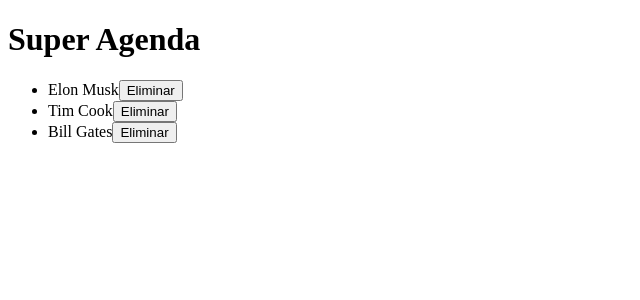
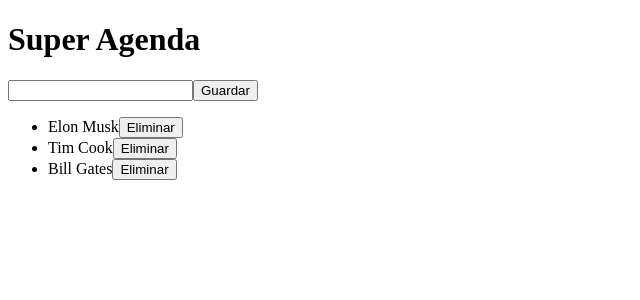
Before and after one commit to javivega/AgendaAngular4, an Angular app: page / in a window 1280 px wide. Shown: the top 300 px of the page, without its empty margins (0-640 px from the left). Built offline with nearby package versions, Linux system fonts and the light colour scheme.

Commit message:
creo mi componente formulario-contacto

```diff
--- a/src/app/app.component.html
+++ b/src/app/app.component.html
@@ -1,6 +1,8 @@
 <h1>
   {{_title}}
 </h1>
+
+<formulario-alta></formulario-alta>
 <!-- Podemos instanciar en la vista del componente padre al componente hijo,
 y este ira con toda la logica asociada exactamente igual que react. Esta etiqueta responde al selector
 del componente -->
--- a/src/app/app.module.ts
+++ b/src/app/app.module.ts
@@ -5,11 +5,13 @@
 import { ContactoService } from './contacto.service';
 import { AppComponent } from './app.component';
 import { ListaContactosComponent } from './lista-contactos/lista-contactos.component';
+import { FormularioAltaComponent } from './formulario-alta/formulario-alta.component';
 
 @NgModule({
   declarations: [
     AppComponent,
-    ListaContactosComponent
+    ListaContactosComponent,
+    FormularioAltaComponent
   ],
   imports: [
     BrowserModule,
--- /dev/null
+++ b/src/app/formulario-alta/formulario-alta.component.html
@@ -0,0 +1,3 @@
+<!--Para en binding bidrireccional uso la dicrectiva ngmodel-->
+<input type="text" [(ngModel)]="nombre">
+<button>Guardar</button>
--- /dev/null
+++ b/src/app/formulario-alta/formulario-alta.component.ts
@@ -0,0 +1,15 @@
+import { Component, OnInit } from '@angular/core';
+
+@Component({
+  selector: 'formulario-alta',
+  templateUrl: './formulario-alta.component.html',
+  styleUrls: ['./formulario-alta.component.css']
+})
+export class FormularioAltaComponent implements OnInit {
+
+  constructor() { }
+
+  ngOnInit() {
+  }
+
+}
```
Also changed, not shown: src/app/formulario-alta/formulario-alta.component.css (added), 1 other file (tests, documents, lock files or other folders).
